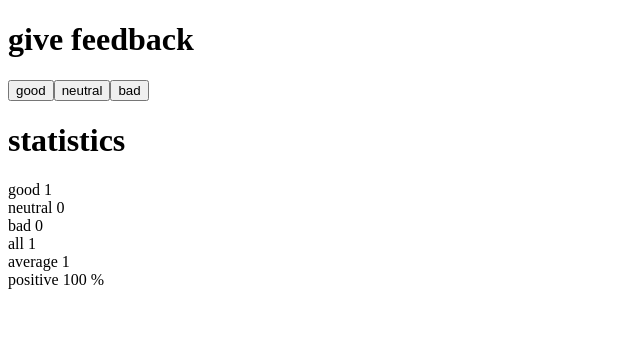
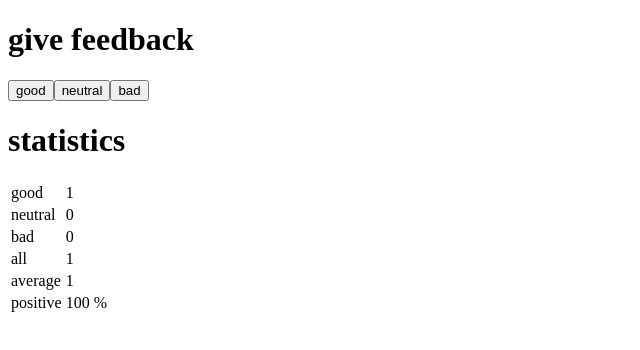
Before and after one commit to bellowswang/full-stack-open, a React (Create React App) app in the folder part1/: page / in a window 1280 px wide. Both pictures are taken after a click on the button "good". Shown: the top 350 px of the page, without its empty margins (0-640 px from the left). Built offline with nearby package versions, Linux system fonts and the light colour scheme.

Commit message:
submit 1.11

```diff
--- a/part1/src/App.js
+++ b/part1/src/App.js
@@ -2,7 +2,10 @@ import { useState } from 'react'
 
 const Statisticsline = (props) => {
   return (
-    <div>{props.name} {props.value}</div>
+    <tr>
+      <td>{props.name}</td>
+      <td>{props.value}</td>
+    </tr>
   )
 }
 
@@ -14,14 +17,16 @@ const Statistics = (props) => {
     )
   }
   return (
-    <div>
+    <table>
+      <tbody>
         <Statisticsline name='good' value={props.good}/>
         <Statisticsline name='neutral' value={props.neutral}/>
         <Statisticsline name='bad' value={props.bad}/>
         <Statisticsline name='all' value={props.all}/>
         <Statisticsline name='average' value={props.average}/>
         <Statisticsline name='positive' value={props.positive}/>
-    </div>
+      </tbody>
+    </table>
   )
 }
 
```
Lines whose indentation alone changed are shown as unchanged.
